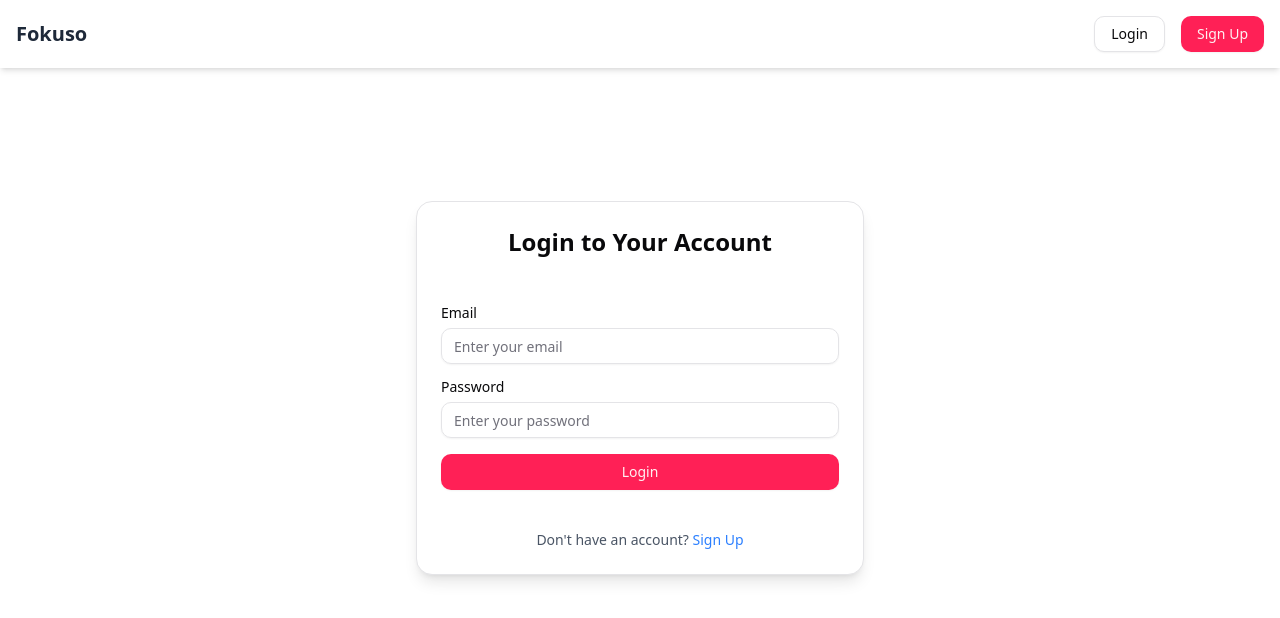
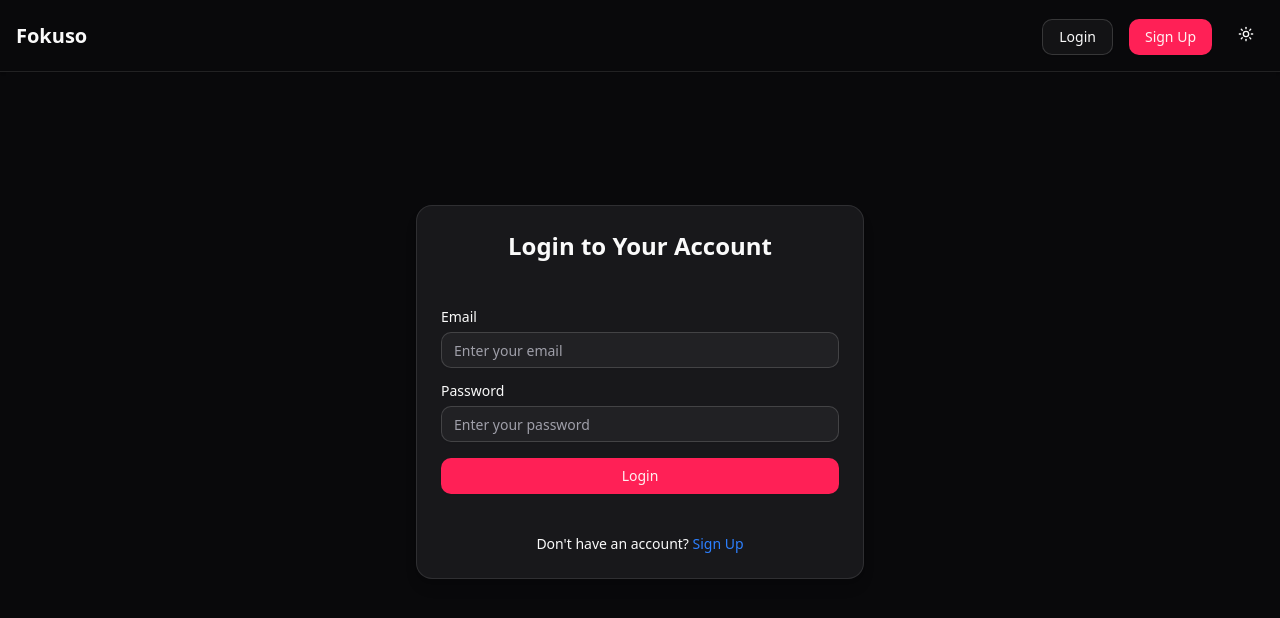
Before and after one commit to lowskydev/Fokuso, a React (Vite) app: page /login in a window 1280 px wide. Shown: the top 618 px of the page. Built offline with nearby package versions, Linux system fonts and the light colour scheme.

Commit message:
add dark/light themes

```diff
--- a/src/App.jsx
+++ b/src/App.jsx
@@ -3,11 +3,13 @@ import LandingPage from "./components/LandingPage";
 import Navbar from "./components/Navbar";
 import LoginPage from "./components/LoginPage";
 import RegisterPage from "./components/RegisterPage";
+import { ThemeProvider } from "./components/theme-provider";
 
 function App() {
   return (
     <Router>
-      <div className="min-h-screen bg-gray-50">
+      <ThemeProvider defaultTheme="dark" storageKey="vite-ui-theme">
+        <div className="min-h-screen bg-background text-foreground">
           <Navbar />
           <Routes>
             <Route path="/" element={<LandingPage />} />
@@ -15,6 +17,7 @@ function App() {
             <Route path="/register" element={<RegisterPage />} />
           </Routes>
         </div>
+      </ThemeProvider>
     </Router>
   );
 }
--- a/src/components/LandingPage.jsx
+++ b/src/components/LandingPage.jsx
@@ -4,9 +4,9 @@ import { Link } from "react-router-dom";
 
 function LandingPage() {
   return (
-    <main className="flex flex-col items-center justify-center text-center px-6 py-20">
+    <main className="flex flex-col items-center justify-center text-center px-6 py-20 bg-background text-foreground">
       <h2 className="text-4xl font-bold mb-4">Welcome to Fokuso</h2>
-      <p className="text-lg text-gray-600 mb-8 max-w-xl">
+      <p className="text-lg text-muted-foreground mb-8 max-w-xl">
         Fokuso helps you manage tasks, connect with others, and stay productive. Explore the features and get started now.
       </p>
 
@@ -18,19 +18,19 @@ function LandingPage() {
         <Card>
           <CardContent className="p-6">
             <h3 className="text-xl font-semibold mb-2">Feature One</h3>
-            <p className="text-gray-600">Fuck.</p>
+            <p>Fuck.</p>
           </CardContent>
         </Card>
         <Card>
           <CardContent className="p-6">
             <h3 className="text-xl font-semibold mb-2">Feature Two</h3>
-            <p className="text-gray-600">Care.</p>
+            <p>Care.</p>
           </CardContent>
         </Card>
         <Card>
           <CardContent className="p-6">
             <h3 className="text-xl font-semibold mb-2">Feature Three</h3>
-            <p className="text-gray-600">Lay low.</p>
+            <p >Lay low.</p>
           </CardContent>
         </Card>
       </div>
--- a/src/components/LoginPage.jsx
+++ b/src/components/LoginPage.jsx
@@ -6,7 +6,7 @@ import { Link } from "react-router-dom";
 
 function LoginPage() {
 return (
-    <div className="flex items-center justify-center min-h-[80vh] bg-white px-4">
+    <div className="flex items-center justify-center min-h-[80vh] bg-background px-4">
     <Card className="w-full max-w-md p-6 shadow-lg">
         <h2 className="text-2xl font-semibold text-center mb-6">Login to Your Account</h2>
         <form className="space-y-4">
@@ -20,7 +20,7 @@ return (
         </div>
         <Button className="w-full" type="submit">Login</Button>
         </form>
-        <p className="text-sm text-center text-gray-600 mt-4">
+        <p className="text-sm text-center text-foreground mt-4">
         Don't have an account? <Link to="/register" className="text-blue-500 hover:underline">Sign Up</Link>
         </p>
     </Card>
--- a/src/components/Navbar.jsx
+++ b/src/components/Navbar.jsx
@@ -1,12 +1,14 @@
 import { Link } from "react-router-dom";
 import { Button } from "@/components/ui/button";
+import { Theater } from "lucide-react";
+import ThemeToggle from "./ThemeToggle";
 
 function Navbar() {
   return (
-    <nav className="bg-white shadow-md p-4 sticky top-0 z-50">
+    <nav className="bg-background border-b border-border shadow p-4 sticky top-0 z-50">
       <div className="max-w-7xl mx-auto flex justify-between items-center">
         <Link to="/" className="flex items-center">
-          <h1 className="text-xl font-bold text-gray-800">Fokuso</h1>
+          <h1 className="text-xl font-bold text-foreground">Fokuso</h1>
         </Link>
         <div className="space-x-4">
           <Link to="/login">
@@ -15,6 +17,7 @@ function Navbar() {
           <Link to="/register">
             <Button className="cursor-pointer">Sign Up</Button>
           </Link>
+          <ThemeToggle className="ml-4" />
         </div>
       </div>
     </nav>
--- a/src/components/RegisterPage.jsx
+++ b/src/components/RegisterPage.jsx
@@ -6,7 +6,7 @@ import { Link } from "react-router-dom";
 
 function RegisterPage() {
   return (
-    <div className="flex items-center justify-center min-h-[80vh] bg-white px-4">
+    <div className="flex items-center justify-center min-h-[80vh] bg-background px-4">
       <Card className="w-full max-w-md p-6 shadow-lg">
         <h2 className="text-2xl font-semibold text-center mb-6">Create an Account</h2>
         <form className="space-y-4">
@@ -24,7 +24,7 @@ function RegisterPage() {
           </div>
           <Button className="w-full" type="submit">Sign Up</Button>
         </form>
-        <p className="text-sm text-center text-gray-600 mt-4">
+        <p className="text-sm text-center text-foreground mt-4">
           Already have an account? <Link to="/login" className="text-blue-500 hover:underline">Login</Link>
         </p>
       </Card>
--- /dev/null
+++ b/src/components/ThemeToggle.jsx
@@ -0,0 +1,28 @@
+import { useTheme } from "./theme-provider"
+import { Button } from "@/components/ui/button"
+import { Moon, Sun } from "lucide-react"
+
+function ThemeToggle() {
+  const { theme, setTheme } = useTheme()
+
+  const toggleTheme = () => {
+    setTheme(theme === "dark" ? "light" : "dark")
+  }
+
+  return (
+    <Button
+      variant="ghost"
+      size="icon"
+      onClick={toggleTheme}
+      aria-label="Toggle theme"
+    >
+      {theme === "dark" ? (
+        <Sun className="h-5 w-5" />
+      ) : (
+        <Moon className="h-5 w-5" />
+      )}
+    </Button>
+  )
+}
+
+export default ThemeToggle
--- /dev/null
+++ b/src/components/theme-provider.jsx
@@ -0,0 +1,60 @@
+import { createContext, useContext, useEffect, useState } from "react"
+
+const initialState = {
+  theme: "system",
+  setTheme: () => null,
+}
+
+const ThemeProviderContext = createContext(initialState)
+
+export function ThemeProvider({
+  children,
+  defaultTheme = "system",
+  storageKey = "vite-ui-theme",
+  ...props
+}) {
+  const [theme, setTheme] = useState(
+    () => (localStorage.getItem(storageKey)) || defaultTheme
+  )
+
+  useEffect(() => {
+    const root = window.document.documentElement
+
+    root.classList.remove("light", "dark")
+
+    if (theme === "system") {
+      const systemTheme = window.matchMedia("(prefers-color-scheme: dark)")
+        .matches
+        ? "dark"
+        : "light"
+
+      root.classList.add(systemTheme)
+      return
+    }
+
+    root.classList.add(theme)
+  }, [theme])
+
+  const value = {
+    theme,
+    setTheme: (theme) => {
+      localStorage.setItem(storageKey, theme)
+      setTheme(theme)
+    },
+  }
+
+  return (
+    <ThemeProviderContext.Provider {...props} value={value}>
+      {children}
+    </ThemeProviderContext.Provider>
+  )
+}
+
+export const useTheme = () => {
+  const context = useContext(ThemeProviderContext)
+
+  if (context === undefined)
+    throw new Error("useTheme must be used within a ThemeProvider")
+
+  return context
+}
```
Also changed, not shown: 1 other file (tests, documents, lock files or other folders). Lines whose indentation alone changed are shown as unchanged.
